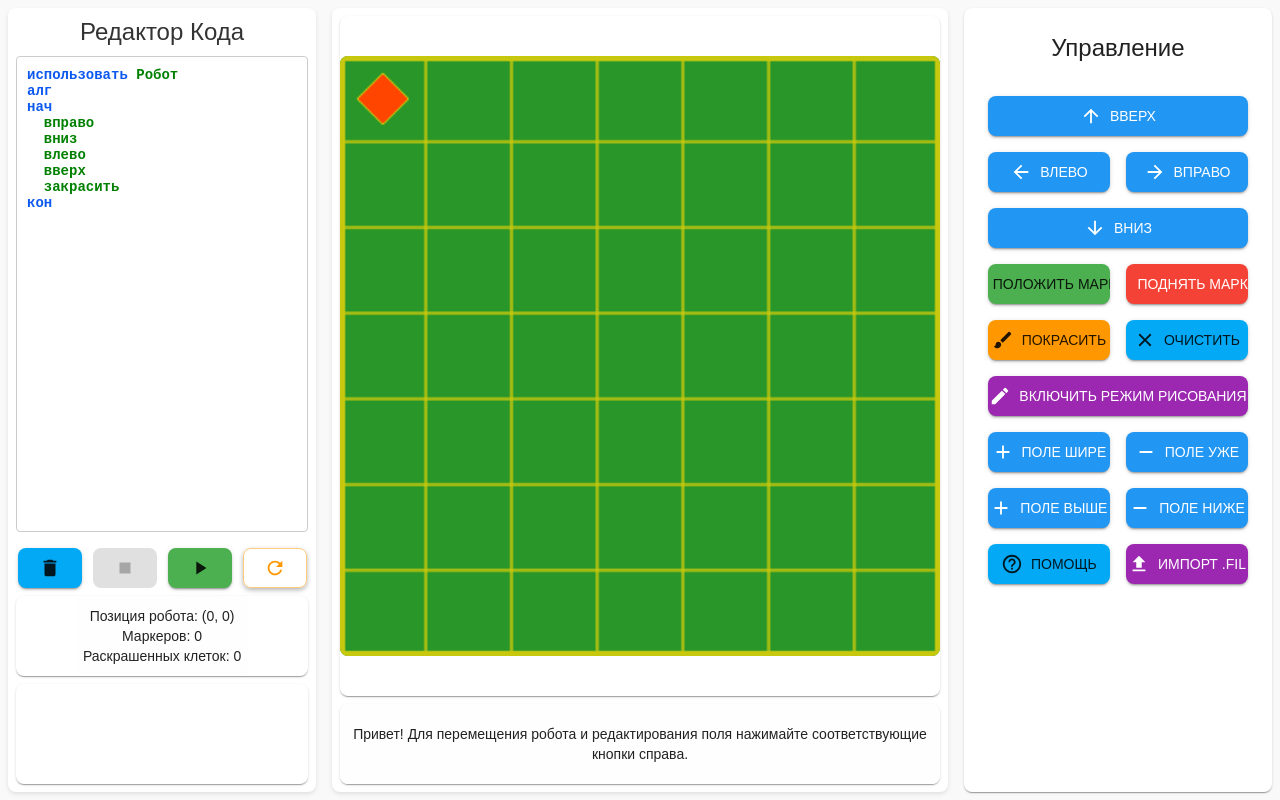
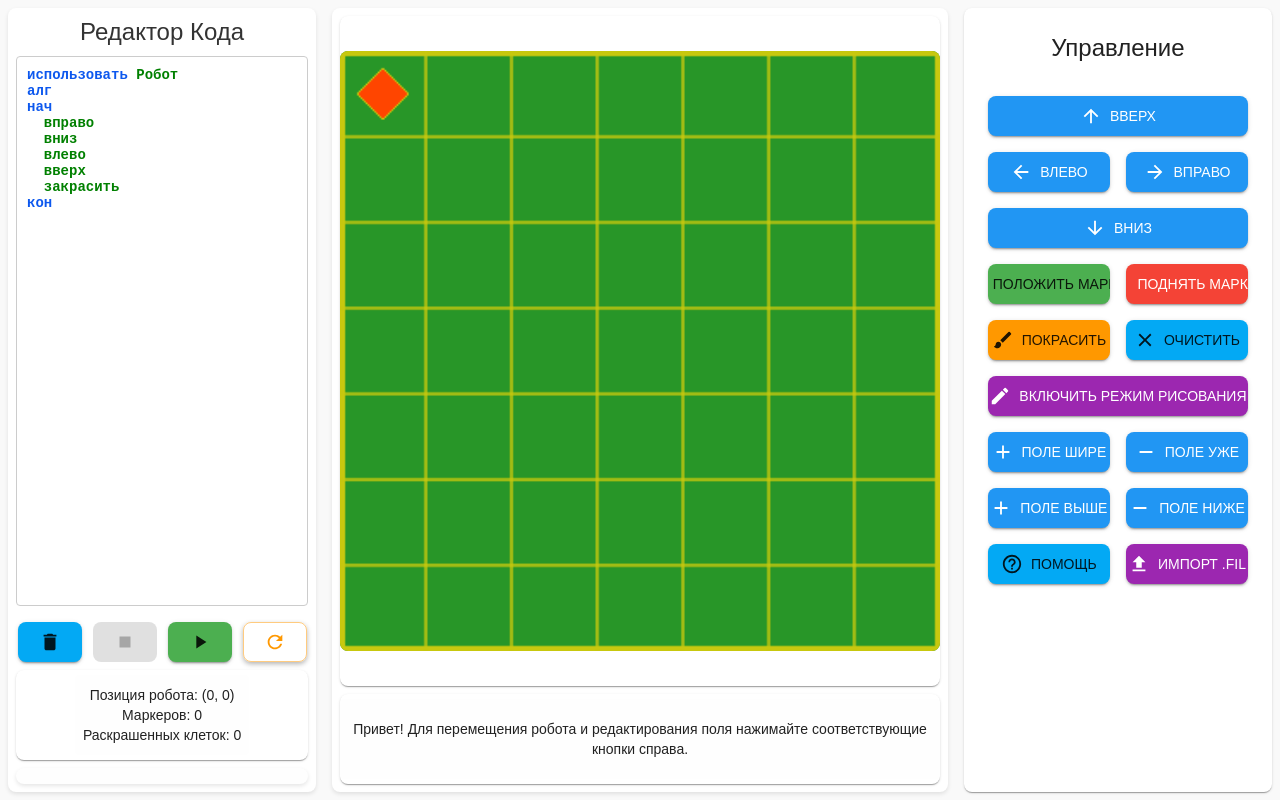
Before and after one commit to Bormotoon/PyRobot, a React (Create React App) app in the folder pyrobot/frontend/: page / in a window 1280 px wide. Built offline with nearby package versions, Linux system fonts and the light colour scheme.

Commit message:
Console and Editor styles fix

```diff
--- a/pyrobot/frontend/src/components/CodeEditor/CodeEditor.css
+++ b/pyrobot/frontend/src/components/CodeEditor/CodeEditor.css
@@ -28,10 +28,14 @@
     transition: height 0.3s ease;
     background: inherit;
     color: inherit;
-    font-family: var(--font-family-monospace);
+    font-family: 'Roboto Mono', monospace !important;
     font-size: 14px;
-    overflow: auto;
+    overflow-y: auto !important;
     min-height: 0;
+    white-space: pre-wrap !important;
+    word-break: break-all !important;
+    text-align: left !important;
+    box-sizing: border-box !important;
 }
 
 /* Панель управления: кнопки в одну строку */
@@ -76,6 +80,7 @@
     margin-top: var(--spacing);
     border-radius: var(--border-radius);
     box-shadow: var(--box-shadow);
+    min-height: calc(3*1.15em) !important;
 }
 
 .status-text {
@@ -138,20 +143,27 @@
     font-weight: bold;
 }
 
+/* Блок консоли */
+/* Переопределяем стили для блока консоли */
 .console-card {
-    margin-top: var(--spacing);
-    padding: var(--spacing);
-    background: #fefefe;
-    border-radius: var(--border-radius);
-    box-shadow: var(--box-shadow);
-    min-height: 100px; /* Устанавливаем минимальную высоту */
-    max-height: 300px; /* Максимальная высота, если требуется */
-    overflow-y: auto; /* Вертикальная прокрутка, если содержимого больше */
+    margin-top: var(--spacing) !important;
+    padding: var(--spacing) !important;
+    background: #fefefe !important;
+    border-radius: var(--border-radius) !important;
+    box-shadow: var(--box-shadow) !important;
+    max-height: calc(10 * 1.05em) !important; /* Фиксированная максимальная высота ~10 строк */
+    overflow-y: auto !important; /* Вертикальная прокрутка при переполнении */
+    display: block !important;
+    box-sizing: border-box !important;
 }
 
+/* Переопределяем стили для текста консоли */
 .console-text {
-    font-family: var(--font-family-monospace);
-    font-size: 14px;
-    white-space: pre-wrap;
-    word-break: break-all;
+    font-family: 'Roboto Mono', monospace !important; /* Моноширинный шрифт */
+    font-size: 14px !important;
+    white-space: pre-wrap !important;
+    word-break: break-all !important;
+    text-align: left !important; /* Выравнивание по левому краю */
+    padding-left: 1em;
+    padding-right: 1em;
 }
```
